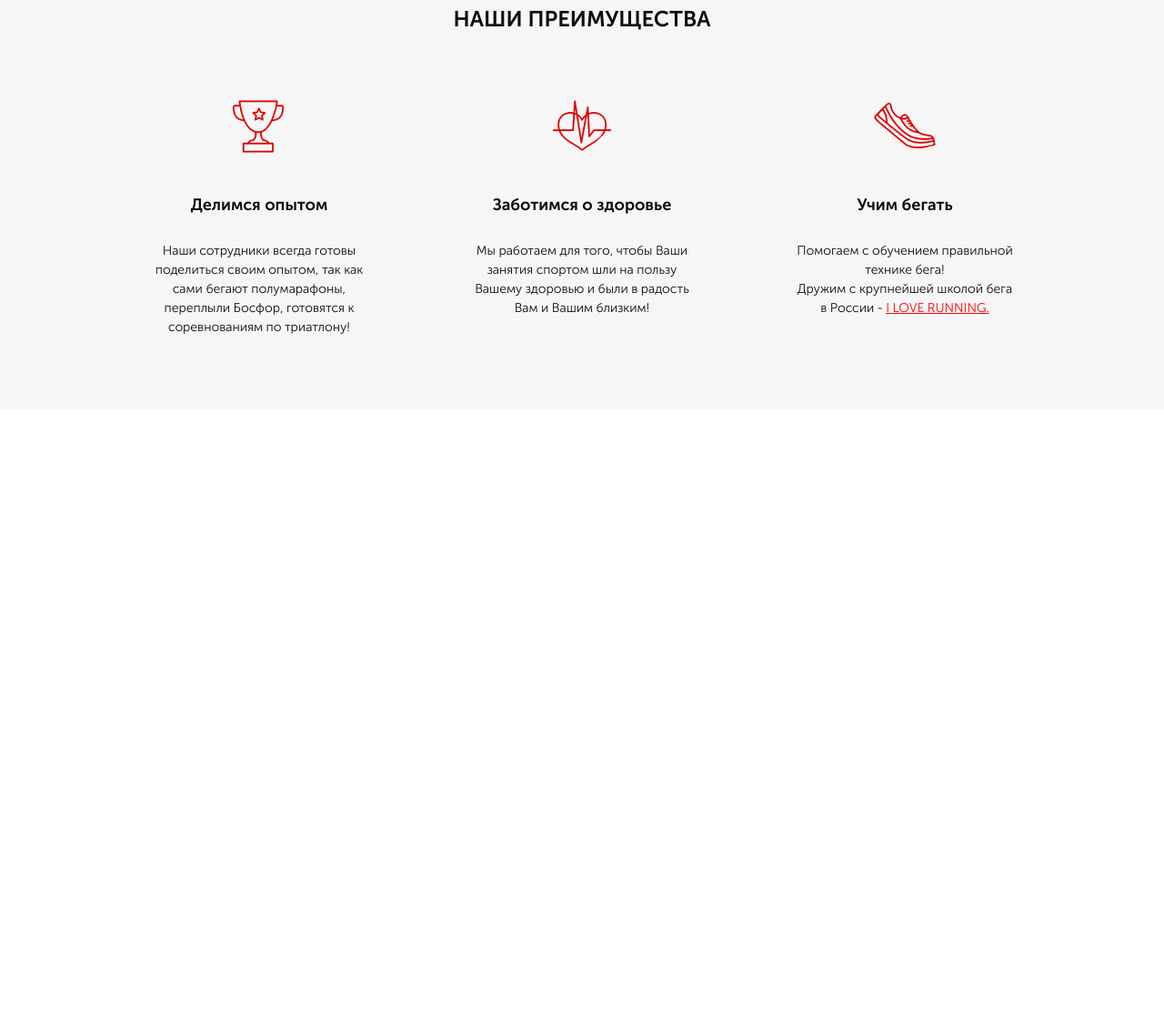
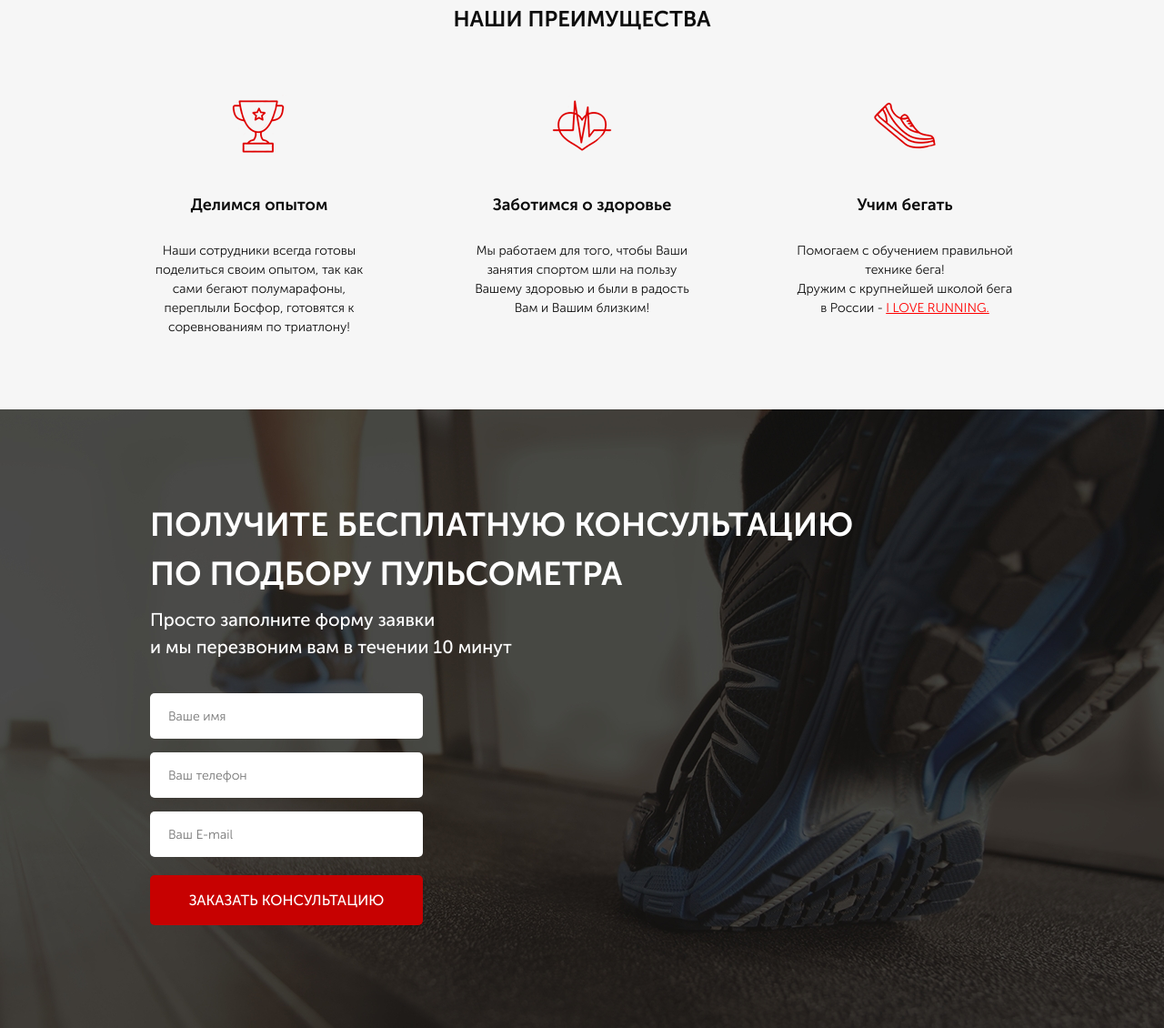
Before and after one commit to V0l0ndem0rt/Puls, a website: page src/index.html in a window 1280 px wide. Shown: the part 759-1889 px from the top of the page at 91% size. Before the commit the page ends 1209 px from the top, so only its background shows below. Drawn offline with nearby package versions, Linux system fonts and the light colour scheme.

Commit message:
add form section

```diff
--- a/src/index.html
+++ b/src/index.html
@@ -104,7 +104,7 @@
         </div>
     </section>
 
-    <!-- <section class="consultation">
+ <section class="consultation">
         <div class="container">
             <h2 class="title title_left">
                 Получите бесплатную консультацию<br>
@@ -123,7 +123,7 @@
             </form>
         </div>
     </section>
-
+   <!--
     <div class="carousel">
         <div class="container">
             <div class="carousel__inner">
--- /dev/null
+++ b/src/sass/blocks/_consultation.scss
@@ -0,0 +1,10 @@
+.consultation {
+    min-height: 680px;
+    padding: 100px 0 92px;
+    background: url("../img/consultation.jpg") center (center/cover) no-repeat;
+    &__descr {
+        font-size: 20px;
+        font-weight: 500;
+        color: #ffffff;
+    }
+}
--- /dev/null
+++ b/src/sass/blocks/_forms.scss
@@ -0,0 +1,21 @@
+.feed-form {
+    margin-top: 36px;
+    display: flex;
+    flex-direction: column;
+    width: 300px;
+    input {
+        width: 300px;
+        height: 50px;
+        background-color: #ffffff;
+        border-radius: 5px;
+        border:none;
+        margin-bottom: 15px;
+        padding: 0 20px;
+        font-size: 14px;
+        font-weight: 300;
+        color: #4b4b4b;
+        &:nth-child(3){
+            margin-bottom: 20px;
+        }
+    }
+}
--- a/src/sass/style.scss
+++ b/src/sass/style.scss
@@ -13,8 +13,8 @@
 @import 'blocks/buttons';
 @import 'blocks/advantages';
 @import 'blocks/titles';
-// @import 'blocks/consultation';
-// @import 'blocks/forms';
+@import 'blocks/consultation';
+@import 'blocks/forms';
 // @import 'blocks/carousel';
 // @import 'blocks/catalog';
 // @import 'blocks/feed';
```
Also changed, not shown: src/css/style.min.css.
